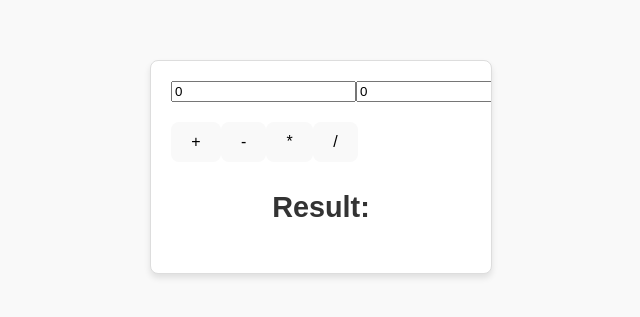
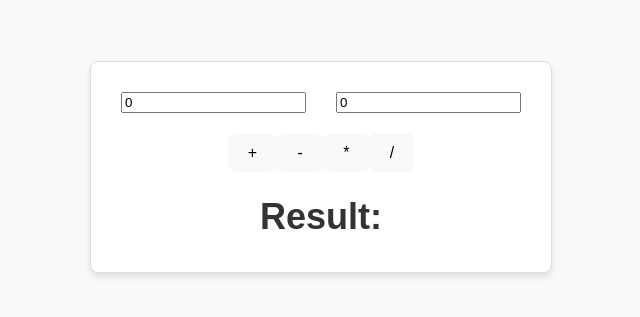
Before and after one commit to AriTeilWork/calculator, a React (Vite) app: page / in a window 1280 px wide. Shown: the part 233-550 px from the top of the page, without its empty margins (319-959 px from the left). Built offline with nearby package versions, Linux system fonts and the light colour scheme.

Commit message:
Style: Center operator buttons and result container with proper spacing and alignment

```diff
--- a/src/App.css
+++ b/src/App.css
@@ -56,9 +56,9 @@ body {
   background-color: #ffffff;
   border: 1px solid #ddd;
   border-radius: 8px;
-  padding: 20px;
+  padding: 30px; /* Increased padding */
   box-shadow: 0 4px 6px rgba(0, 0, 0, 0.1);
-  width: 300px;
+  width: 400px; /* Increased width */
   overflow: hidden; /* Prevent content from overflowing */
 }
 
@@ -70,13 +70,18 @@ body {
 
 .operator-container {
   display: flex;
-  justify-content: space-between;
+  justify-content: center; /* Center the operator buttons */
+  gap: 10px; /* Add spacing between buttons */
   margin-bottom: 20px;
 }
 
 .result-container {
   text-align: center;
-  font-size: 1.2rem;
+  font-size: 1.5rem; /* Slightly larger font for better visibility */
   font-weight: bold;
   color: #333;
+  display: flex;
+  justify-content: center; /* Center the result */
+  align-items: center;
+  height: 50px; /* Ensure consistent height */
 }
```
